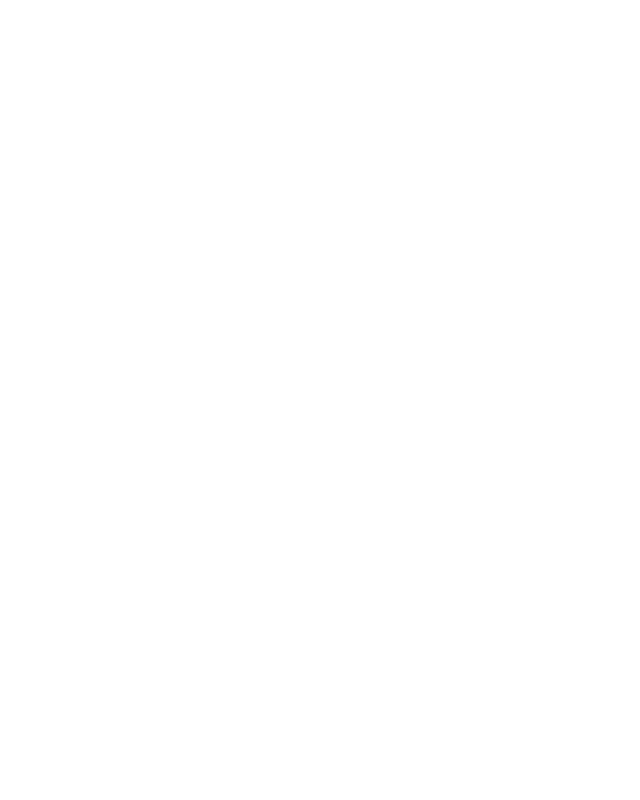
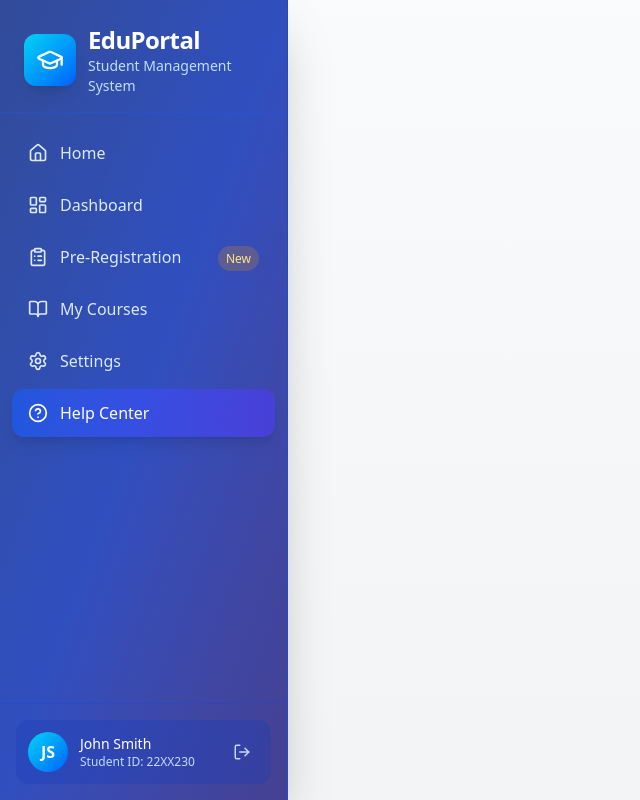
Before and after one commit to TripathiIITAdarsh/CMS_FE, a React (Vite) app: page /help in a window 1280 px wide. Before the commit this address had no page. Shown: the whole page, without its empty margins (0-640 px from the left). Built offline with nearby package versions, Linux system fonts and the light colour scheme.

Commit message:
Added the sidebar

```diff
--- a/src/App.tsx
+++ b/src/App.tsx
@@ -22,25 +22,34 @@
 
 
 // App.jsx
+// App.tsx
+// App.tsx
 import React from 'react';
+import { BrowserRouter, Route, Routes } from 'react-router-dom';
+import Sidebar from './components/Sidebar';
 import StudentList from "./navbar/navbar";
-import { BrowserRouter,Route, Routes } from 'react-router-dom';
 import SlotWiseCourses from './pages/Pre_regitstration';
 import StudentDash from './pages/studentDashboard';
 
-
 function App() {
   return (
-    <div>
-      <BrowserRouter>
-          <Routes>
-              <Route path = '/' element = {<StudentList/>}></Route>
-              <Route path="/student/:enrollment" element={<StudentDash />} />
-              <Route path = '/pre_reg' element = {<SlotWiseCourses/>}></Route>
-          </Routes>
-      </BrowserRouter>
-    </div>
+    <BrowserRouter>
+      <div className="flex min-h-screen">
+        {/* Sidebar - now properly integrated in layout */}
+        <Sidebar />
 
+        {/* Main content area with responsive margin */}
+        <main className="flex-1 bg-gradient-to-b from-gray-50 to-gray-100 min-h-screen transition-all duration-300 md:ml-72 p-4 md:p-6">
+          <div className="max-w-7xl mx-auto">
+            <Routes>
+              <Route path='/' element={<StudentList />} />
+              <Route path='/student/:enrollment' element={<StudentDash />} />
+              <Route path='/pre_reg' element={<SlotWiseCourses />} />
+            </Routes>
+          </div>
+        </main>
+      </div>
+    </BrowserRouter>
   );
 }
 
--- /dev/null
+++ b/src/components/Sidebar.tsx
@@ -0,0 +1,136 @@
+// components/Sidebar.tsx
+import React, { useEffect } from 'react';
+import { NavLink } from 'react-router-dom';
+import {
+  Home, LayoutDashboard, ClipboardList,
+  X, Menu, GraduationCap, Settings,
+  BookOpen, HelpCircle, LogOut
+} from 'lucide-react';
+
+const routes = [
+  { path: '/', label: 'Home', icon: Home },
+  { path: '/student/22XX230', label: 'Dashboard', icon: LayoutDashboard },
+  { path: '/pre_reg', label: 'Pre‑Registration', icon: ClipboardList },
+  { path: '/courses', label: 'My Courses', icon: BookOpen },
+  { path: '/settings', label: 'Settings', icon: Settings },
+  { path: '/help', label: 'Help Center', icon: HelpCircle },
+];
+
+export default function Sidebar() {
+  const [open, setOpen] = React.useState(false);
+
+  // Close sidebar when pressing Escape key
+  useEffect(() => {
+    const handleEsc = (e: KeyboardEvent) => {
+      if (e.key === 'Escape') setOpen(false);
+    };
+    window.addEventListener('keydown', handleEsc);
+    return () => window.removeEventListener('keydown', handleEsc);
+  }, []);
+
+  return (
+    <>
+      {/* Modern hamburger button */}
+      <button
+        className="md:hidden fixed top-6 left-6 z-50 p-3 bg-gradient-to-r from-blue-600 to-indigo-600 text-white rounded-xl shadow-lg hover:shadow-xl transition-all duration-300 group"
+        onClick={() => setOpen(o => !o)}
+      >
+        {open ? (
+          <X size={24} className="transform group-hover:rotate-90 transition-transform" />
+        ) : (
+          <Menu size={24} className="transform group-hover:scale-110 transition-transform" />
+        )}
+        <span className="sr-only">Toggle sidebar</span>
+      </button>
+
+      {/* Overlay when open on mobile */}
+      {open && (
+        <div
+          className="fixed inset-0 bg-black/50 backdrop-blur-sm z-40 md:hidden animate-fadeIn"
+          onClick={() => setOpen(false)}
+        />
+      )}
+
+      {/* Enhanced Sidebar */}
+      <nav
+        className={`
+          fixed top-0 left-0 h-full w-72
+          transform transition-all duration-300 ease-in-out
+          z-50
+          ${open ? 'translate-x-0' : '-translate-x-full md:translate-x-0'}
+        `}
+      >
+        <div className="h-full flex flex-col bg-gradient-to-br from-blue-900/90 via-blue-800/90 to-indigo-900/90 backdrop-blur-lg border-r border-blue-700/30 shadow-2xl">
+          {/* Header with logo and close button for mobile */}
+          <div className="p-6 pb-4 border-b border-blue-600/30 flex justify-between items-center">
+            <div className="flex items-center space-x-3">
+              <div className="bg-gradient-to-br from-cyan-400 to-blue-600 p-3 rounded-xl shadow-lg">
+                <GraduationCap className="text-white" size={28} />
+              </div>
+              <div>
+                <h2 className="text-2xl font-bold text-white tracking-tight">EduPortal</h2>
+                <p className="text-sm text-blue-200 font-light">Student Management System</p>
+              </div>
+            </div>
+
+            {/* Close button for mobile (visible only on small screens) */}
+            <button
+              className="md:hidden p-2 rounded-lg text-blue-200 hover:bg-blue-700/50 hover:text-white transition-colors"
+              onClick={() => setOpen(false)}
+              aria-label="Close sidebar"
+            >
+              <X size={24} />
+            </button>
+          </div>
+
+          {/* Navigation links */}
+          <ul className="mt-4 px-3 flex-1">
+            {routes.map((r) => (
+              <li key={r.path} className="mb-1">
+                <NavLink
+                  to={r.path}
+                  className={({ isActive }) =>
+                    `flex items-center px-4 py-3 rounded-xl transition-all duration-300 group
+                    ${isActive
+                      ? 'bg-gradient-to-r from-blue-600/60 to-indigo-600/60 text-white shadow-lg'
+                      : 'text-blue-100 hover:bg-blue-700/50 hover:text-white'}`
+                  }
+                  onClick={() => setOpen(false)}
+                >
+                  <r.icon
+                    size={20}
+                    className="mr-3"
+                  />
+                  <span className="font-medium">{r.label}</span>
+                  <div className="ml-auto">
+                    {r.path === '/pre_reg' && (
+                      <span className="px-2 py-1 text-xs rounded-full bg-amber-500/20 text-amber-200">
+                        New
+                      </span>
+                    )}
+                  </div>
+                </NavLink>
+              </li>
+            ))}
+          </ul>
+
+          {/* User section */}
+          <div className="p-4 border-t border-blue-700/30">
+            <div className="flex items-center p-3 bg-blue-800/30 rounded-xl">
+              <div className="bg-gradient-to-br from-cyan-400 to-blue-600 w-10 h-10 rounded-full flex items-center justify-center">
+                <span className="font-bold text-white">JS</span>
+              </div>
+              <div className="ml-3">
+                <p className="font-medium text-white text-sm">John Smith</p>
+                <p className="text-xs text-blue-200">Student ID: 22XX230</p>
+              </div>
+              <button className="ml-auto p-2 rounded-lg text-blue-200 hover:bg-blue-700/50 hover:text-white transition-colors">
+                <LogOut size={18} />
+              </button>
+            </div>
+          </div>
+        </div>
+      </nav>
+    </>
+  );
+}
--- a/src/pages/Pre_regitstration.tsx
+++ b/src/pages/Pre_regitstration.tsx
@@ -2,7 +2,6 @@
 import axios from "axios";
 import SlotComponent from "../components/SlotComponent";
 
-// The interface remains as you originally provided it.
 interface Course {
   course_id: string;
   course_code: string;
@@ -11,7 +10,7 @@
   credits: number;
 }
 
-const uid = "22XX230";
+const uid = "23NH586";
 
 const SlotWiseCourses = () => {
   const [groupedCourses, setGroupedCourses] = useState<Record<string, Course[]>>({});
@@ -23,7 +22,7 @@
   useEffect(() => {
     const fetchCourses = async () => {
       try {
-        const student_id = "22XX230"; // Or get this dynamically
+        const student_id = "23NH586"; // Or get this dynamically
         if (!student_id) {
           setError("Student ID not found");
           setLoading(false);
```
